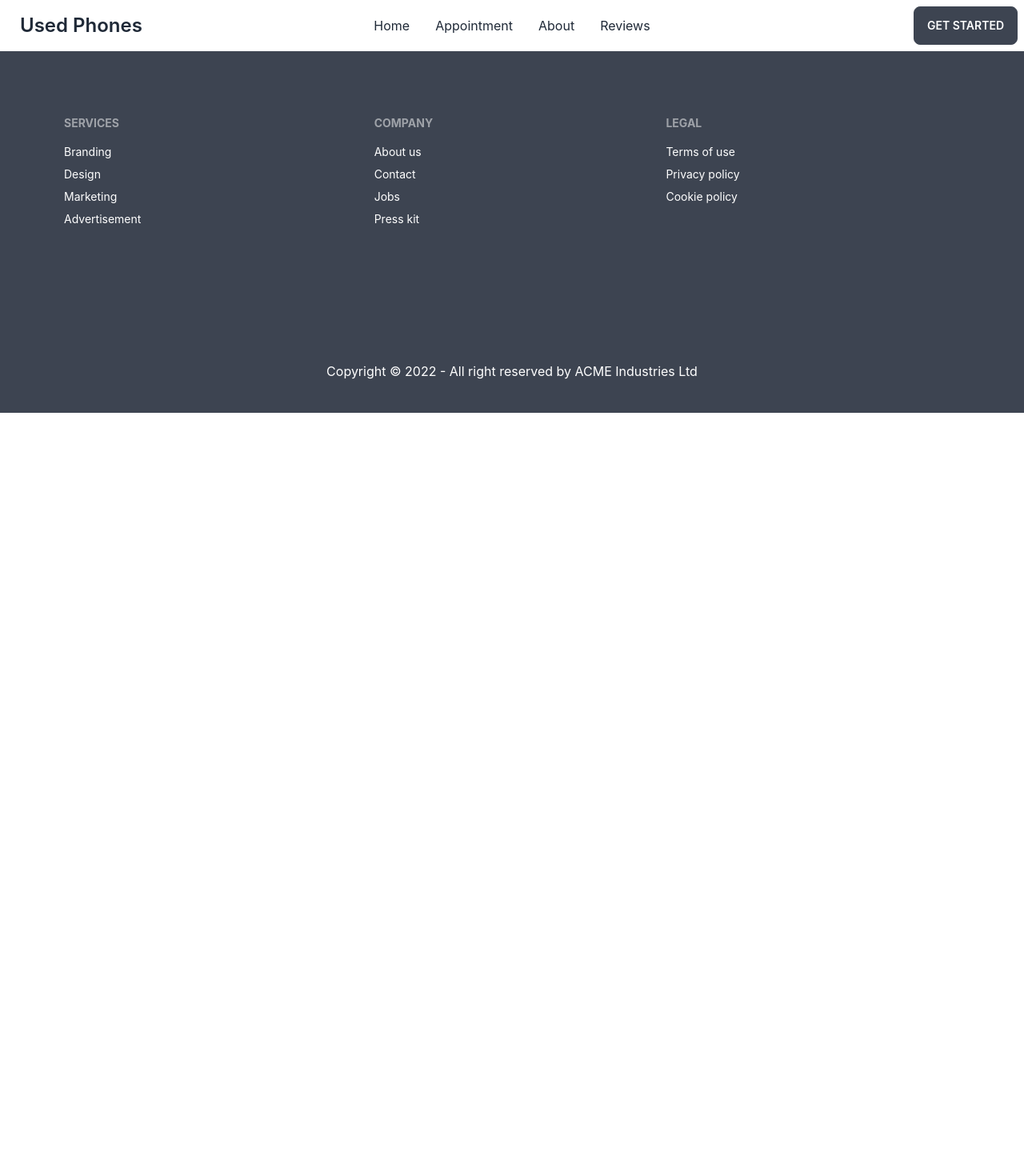
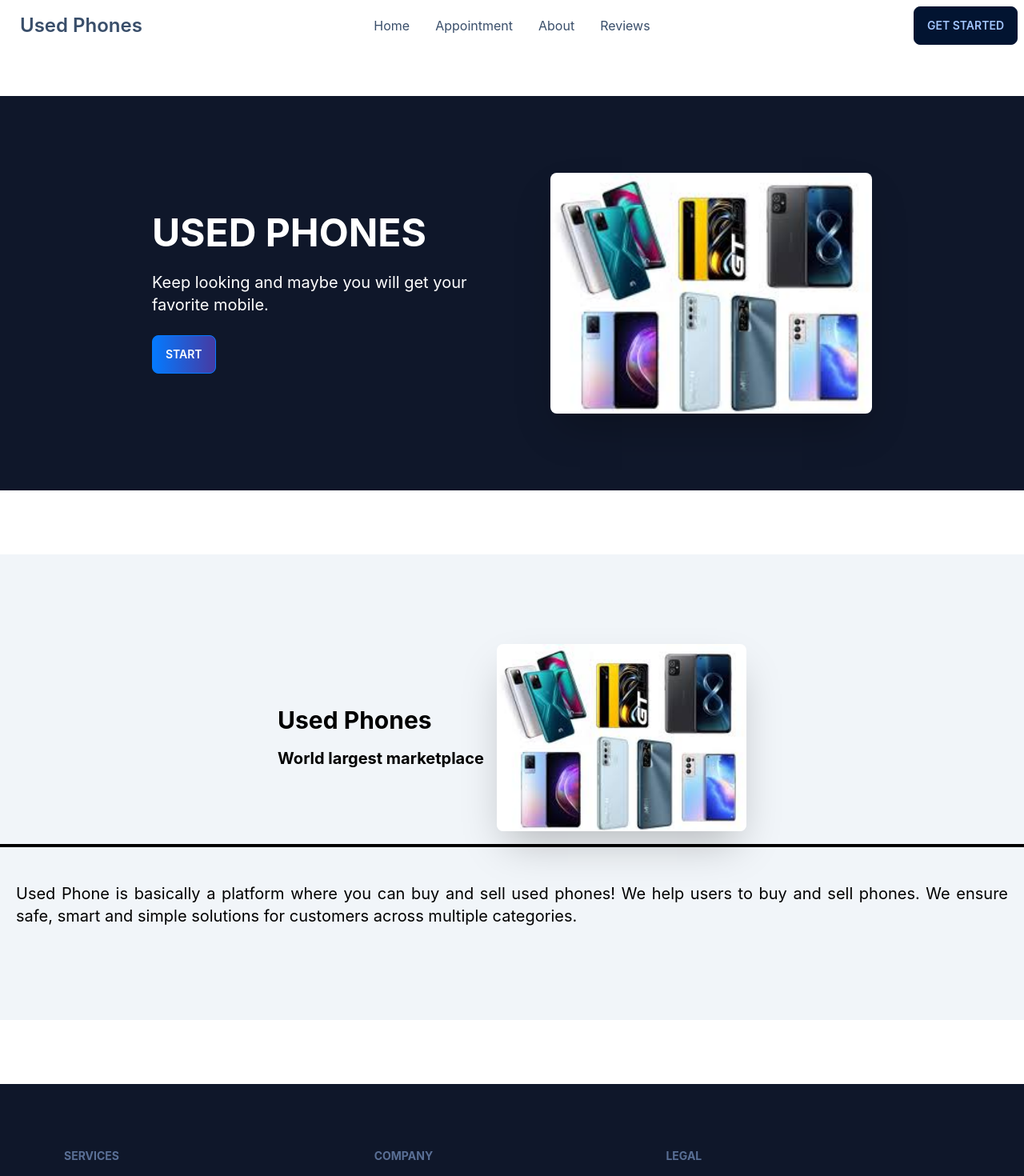
Before and after one commit to sorwartalukder/used-phones, a React (Create React App) app: page / in a window 1280 px wide. Shown: the top 1470 px of the page at 80% size. Before the commit the page ends 800 px from the top, so only its background shows below. Built offline with nearby package versions, Linux system fonts and the light colour scheme.

Commit message:
home page

```diff
--- a/package.json
+++ b/package.json
@@ -9,6 +9,7 @@
     "daisyui": "^2.41.0",
     "react": "^18.2.0",
     "react-dom": "^18.2.0",
+    "react-icons": "^4.6.0",
     "react-router-dom": "^6.4.3",
     "react-scripts": "5.0.1",
     "web-vitals": "^2.1.4"
--- a/public/index.html
+++ b/public/index.html
@@ -1,5 +1,5 @@
 <!DOCTYPE html>
-<html lang="en">
+<html data-theme="winter" lang="en">
 
 <head>
   <meta charset="utf-8" />
--- a/src/Pages/Home/Home/Home.js
+++ b/src/Pages/Home/Home/Home.js
@@ -1,10 +1,13 @@
 import React from 'react';
-import HomeHeader from './HomeHeader/HomeHeader';
+import HomeAbout from '../HomeAbout/HomeAbout';
+import HomeHeader from '../HomeHeader/HomeHeader';
+
 
 const Home = () => {
     return (
         <div>
             <HomeHeader></HomeHeader>
+            <HomeAbout></HomeAbout>
         </div>
     );
 };
--- a/src/Pages/Home/Home/HomeHeader/HomeHeader.js
+++ /dev/null
@@ -1,11 +0,0 @@
-import React from 'react';
-
-const HomeHeader = () => {
-    return (
-        <div>
-
-        </div>
-    );
-};
-
-export default HomeHeader;
--- /dev/null
+++ b/src/Pages/Home/HomeAbout/HomeAbout.js
@@ -0,0 +1,26 @@
+import React from 'react';
+import phones from '../../../assets/Images/banner image.jpg'
+
+const HomeAbout = () => {
+    return (
+        <div className='py-24 my-20 bg-slate-100' >
+            <div className=" text-black rounded-lg ">
+                <div className="hero-content flex-col lg:flex-row ">
+                    <div>
+                        <h2
+                            className="font-bold text-3xl">Used Phones
+                        </h2>
+                        <p className='text-xl font-bold mt-4'>World largest marketplace</p>
+                    </div>
+                    <img className=" rounded-lg w-1/4  shadow-2xl" src={phones} alt="" />
+                </div>
+                <hr style={{ border: '2px solid' }} />
+                <div className="mt-6 p-5" style={{ textAlign: 'justify' }}>
+                    <p className='text-xl'> Used Phone is basically a platform where you can buy and sell used phones! We help users to buy and sell phones. We ensure safe, smart and simple solutions for customers across multiple categories.</p>
+                </div>
+            </div>
+        </div>
+    );
+};
+
+export default HomeAbout;
--- /dev/null
+++ b/src/Pages/Home/HomeHeader/HomeHeader.js
@@ -0,0 +1,19 @@
+import React from 'react';
+import phones from '../../../assets/Images/banner image.jpg'
+
+const HomeHeader = () => {
+    return (
+        <div className="hero my-14 py-20 bg-slate-900">
+            <div className="hero-content flex-col lg:flex-row-reverse  ">
+                <img src={phones} className=" rounded-lg w-full  shadow-2xl" alt='' />
+                <div className='text-white w-full lg:mr-20'>
+                    <h1 className="text-5xl font-bold ">USED PHONES</h1>
+                    <p className="py-6 text-xl">Keep looking and maybe you will get your favorite mobile.</p>
+                    <button className="btn btn-primary bg-gradient-to-r from-primary to-secondary text-white">start</button>
+                </div>
+            </div>
+        </div >
+    );
+};
+
+export default HomeHeader;
--- a/src/Pages/Shared/Footer/Footer.js
+++ b/src/Pages/Shared/Footer/Footer.js
@@ -3,7 +3,7 @@ import { Link } from 'react-router-dom';
 
 const Footer = () => {
     return (
-        <footer className="bg-neutral text-neutral-content p-10">
+        <footer className="bg-slate-900 text-neutral-content p-10">
             <div className='footer p-10 '>
                 <div>
                     <span className="footer-title">Services</span>
--- a/src/tools.ins.js
+++ b/src/tools.ins.js
@@ -2,4 +2,5 @@
  * 1. Tailwind
  * 2. daisyUI
  * 3. React Router
+ * 4. React icons
 */
```
Also changed, not shown: src/assets/Images/banner image.jpg (renamed from src/assets/Images/home banner.jpg), 1 other file (tests, documents, lock files or other folders).
